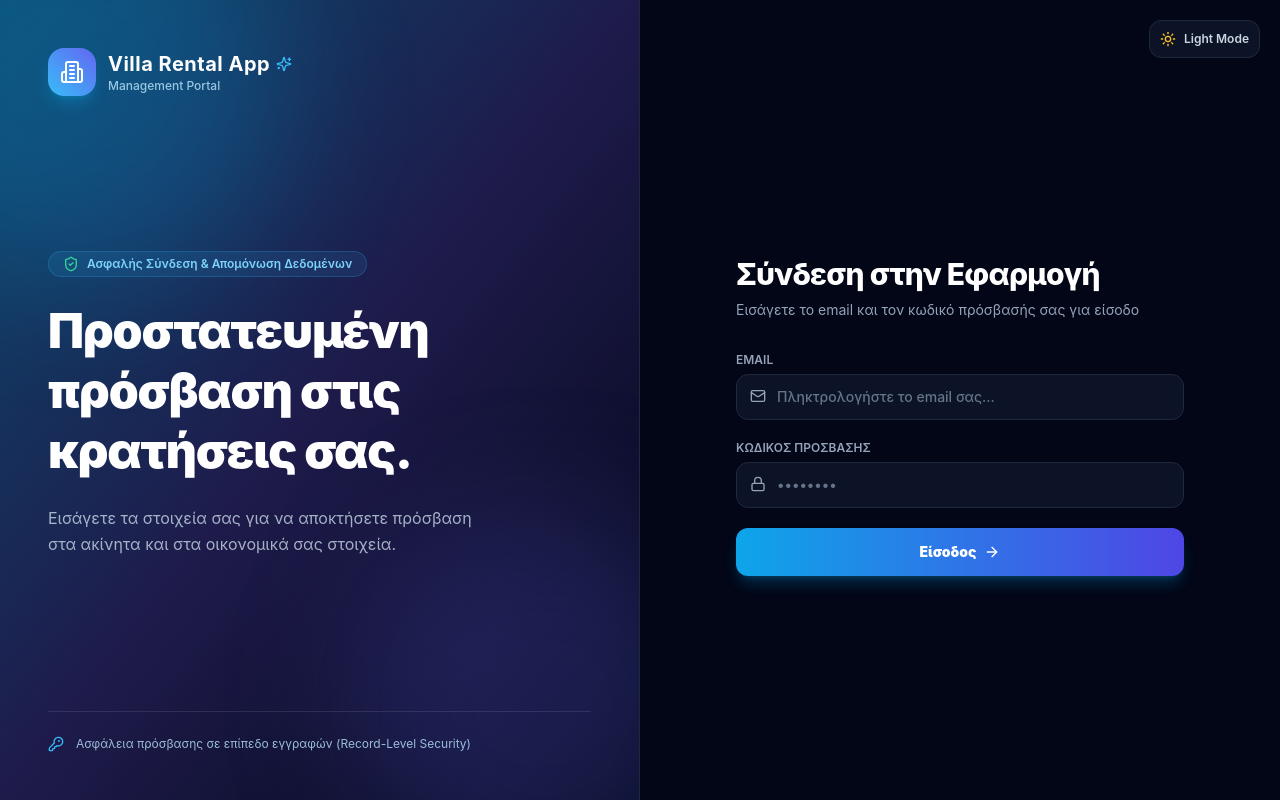
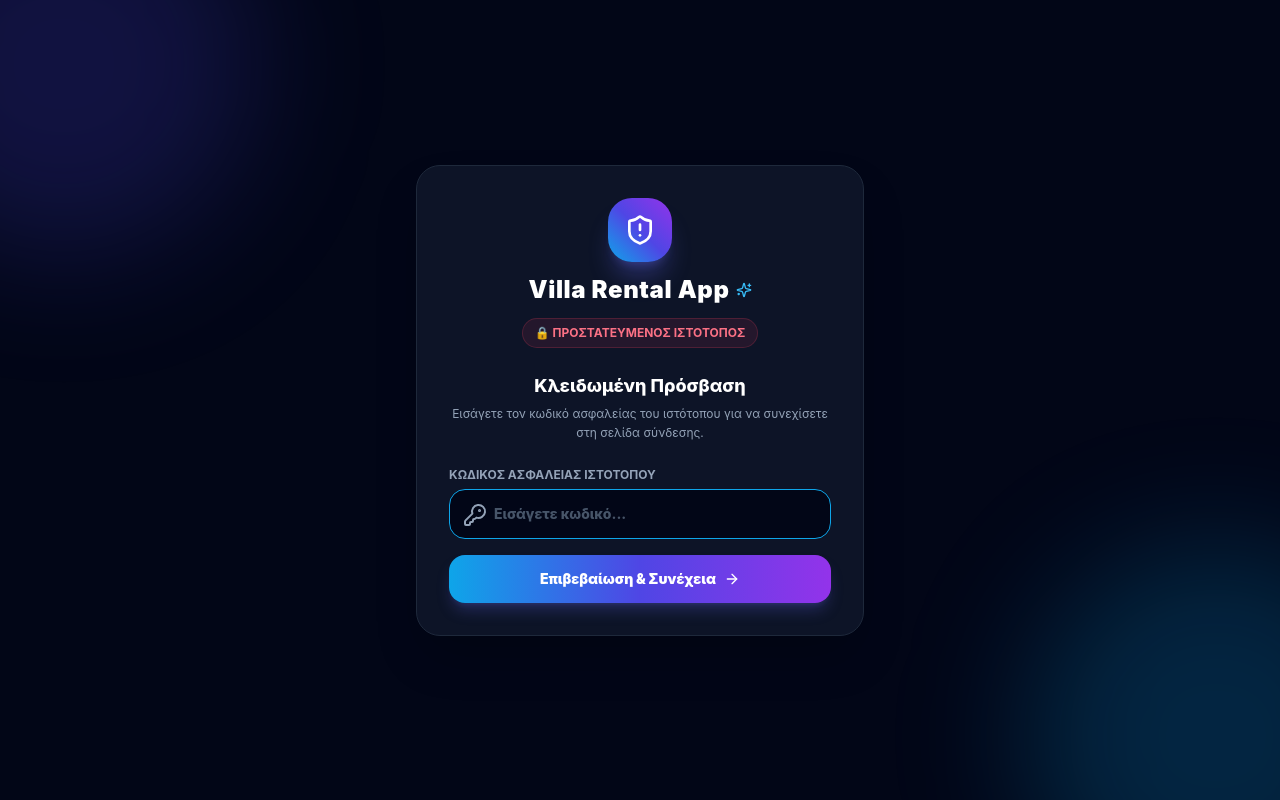
Before and after one commit to SkincGr/VillaRentalWeb, a Next.js app: page /login in a window 1280 px wide. Built offline with nearby package versions, Linux system fonts and the light colour scheme.

Commit message:
Implement Layer 1 site security gatekeeper lock screen prior to reaching login or dashboard

```diff
--- a/components/MainLayoutWrapper.tsx
+++ b/components/MainLayoutWrapper.tsx
@@ -2,37 +2,123 @@
 
 import { usePathname, useRouter } from 'next/navigation';
 import { useAuth } from '@/context/AuthContext';
-import { useEffect } from 'react';
+import { useEffect, useState } from 'react';
 import Sidebar from '@/components/Sidebar';
 import Header from '@/components/Header';
 import MobileBottomNav from '@/components/MobileBottomNav';
-import { Lock } from 'lucide-react';
+import { ShieldAlert, KeyRound, ArrowRight, Building2, Sparkles, Lock } from 'lucide-react';
 
 export default function MainLayoutWrapper({ children }: { children: React.ReactNode }) {
   const pathname = usePathname();
   const router = useRouter();
-  const { user, initialized, theme } = useAuth();
+  const { user, initialized, siteUnlocked, unlockSite, theme } = useAuth();
+
+  const [sitePasscode, setSitePasscode] = useState('');
+  const [sitePassError, setSitePassError] = useState('');
 
   const isLoginPage = pathname === '/login';
 
+  const handleUnlockSiteSubmit = (e?: React.FormEvent) => {
+    if (e) e.preventDefault();
+    if (!sitePasscode.trim()) {
+      setSitePassError('Παρακαλώ εισάγετε τον κωδικό ασφαλείας του ιστότοπου');
+      return;
+    }
+
+    const success = unlockSite(sitePasscode);
+    if (!success) {
+      setSitePassError('Λανθασμένος κωδικός ασφαλείας ιστότοπου');
+    } else {
+      setSitePassError('');
+    }
+  };
+
   useEffect(() => {
-    if (initialized && !user && !isLoginPage) {
+    if (initialized && siteUnlocked && !user && !isLoginPage) {
       router.replace('/login');
     }
-  }, [initialized, user, isLoginPage, router]);
+  }, [initialized, siteUnlocked, user, isLoginPage, router]);
+
+  // LAYER 1 PROTECTION: SITE GATEKEEPER LOCK (STOPS ANYONE BEFORE REACHING LOGIN OR DASHBOARD)
+  if (initialized && !siteUnlocked) {
+    return (
+      <div className="min-h-screen bg-slate-950 text-white flex items-center justify-center p-6 relative overflow-hidden">
+        {/* Glowing Background Orbs */}
+        <div className="absolute -top-32 -left-32 w-96 h-96 bg-indigo-600/20 rounded-full blur-3xl"></div>
+        <div className="absolute -bottom-32 -right-32 w-96 h-96 bg-sky-500/20 rounded-full blur-3xl"></div>
+
+        <div className="w-full max-w-md bg-slate-900/90 border border-slate-800 rounded-3xl p-8 shadow-2xl space-y-6 relative z-10 backdrop-blur-xl">
+          {/* Logo & Lock Header */}
+          <div className="text-center space-y-3">
+            <div className="w-16 h-16 rounded-3xl bg-gradient-to-tr from-sky-500 via-indigo-600 to-purple-600 flex items-center justify-center mx-auto shadow-xl shadow-indigo-500/30">
+              <ShieldAlert className="w-8 h-8 text-white" />
+            </div>
+            <h1 className="text-2xl font-black tracking-wide flex items-center justify-center gap-1.5 text-white">
+              Villa Rental App
+              <Sparkles className="w-4 h-4 text-sky-400" />
+            </h1>
+            <p className="text-xs text-rose-400 font-bold bg-rose-500/10 border border-rose-500/20 py-1.5 px-3 rounded-full inline-block">
+              🔒 ΠΡΟΣΤΑΤΕΥΜΕΝΟΣ ΙΣΤΟΤΟΠΟΣ
+            </p>
+          </div>
+
+          <div className="text-center space-y-1">
+            <h2 className="text-lg font-extrabold text-white">Κλειδωμένη Πρόσβαση</h2>
+            <p className="text-xs text-slate-400 leading-relaxed">
+              Εισάγετε τον κωδικό ασφαλείας του ιστότοπου για να συνεχίσετε στη σελίδα σύνδεσης.
+            </p>
+          </div>
+
+          <form onSubmit={handleUnlockSiteSubmit} className="space-y-4">
+            <div>
+              <label className="block text-xs font-bold uppercase mb-1.5 text-slate-400">
+                Κωδικός Ασφαλείας Ιστότοπου
+              </label>
+              <div className="relative">
+                <KeyRound className="w-4.5 h-4.5 text-slate-400 absolute left-3.5 top-3.5" />
+                <input
+                  type="password"
+                  value={sitePasscode}
+                  onChange={(e) => { setSitePasscode(e.target.value); setSitePassError(''); }}
+                  placeholder="Εισάγετε κωδικό..."
+                  className="w-full bg-slate-950 border border-slate-800 rounded-2xl pl-11 pr-4 py-3.5 text-sm font-extrabold text-white placeholder-slate-600 focus:outline-none focus:border-sky-500 transition-all"
+                  autoFocus
+                  required
+                />
+              </div>
+            </div>
+
+            {sitePassError && (
+              <p className="text-xs text-rose-400 font-bold bg-rose-500/10 border border-rose-500/20 p-3 rounded-xl text-center">
+                {sitePassError}
+              </p>
+            )}
+
+            <button
+              type="submit"
+              className="w-full bg-gradient-to-r from-sky-500 via-indigo-600 to-purple-600 text-white font-black py-3.5 rounded-2xl hover:from-sky-400 hover:to-purple-500 transition-all shadow-lg shadow-indigo-500/25 flex items-center justify-center gap-2 text-sm cursor-pointer"
+            >
+              <span>Επιβεβαίωση & Συνέχεια</span>
+              <ArrowRight className="w-4 h-4" />
+            </button>
+          </form>
+        </div>
+      </div>
+    );
+  }
 
   if (isLoginPage) {
     return <>{children}</>;
   }
 
-  // If user is not logged in or auth is initializing, lock the screen and redirect to /login
+  // LAYER 2 PROTECTION: USER LOGIN REDIRECT
   if (!initialized || !user) {
     return (
       <div className="min-h-screen bg-slate-950 text-white flex flex-col items-center justify-center gap-3">
         <div className="w-12 h-12 rounded-2xl bg-indigo-600/20 border border-indigo-500/30 flex items-center justify-center text-indigo-400">
           <Lock className="w-6 h-6 animate-pulse" />
         </div>
-        <p className="text-xs font-semibold text-slate-400">Απαιτείται σύνδεση με κωδικό πρόσβασης...</p>
+        <p className="text-xs font-semibold text-slate-400">Απαιτείται σύνδεση χρήστη...</p>
       </div>
     );
   }
--- a/context/AuthContext.tsx
+++ b/context/AuthContext.tsx
@@ -26,13 +26,18 @@ interface AuthContextType {
   theme: 'dark' | 'light';
   toggleTheme: () => void;
   initialized: boolean;
+  siteUnlocked: boolean;
+  unlockSite: (passcode: string) => boolean;
   login: (email: string, password: string) => Promise<{ success: boolean; error?: string }>;
   logout: () => void;
 }
 
 const AuthContext = createContext<AuthContextType | undefined>(undefined);
 
-// Valid registered accounts for secure login (Password: Skindilias2026!)
+// Valid site security passcodes (Layer 1 Gatekeeper)
+const SITE_SECURITY_PASSCODES = ['2026', 'skindilias', 'skindilias2026', 'villa2026', '1234'];
+
+// Valid registered accounts for user login (Layer 2)
 const REGISTERED_ACCOUNTS = [
   {
     email: 'skinkon@gmail.com',
@@ -52,6 +57,7 @@ const REGISTERED_ACCOUNTS = [
 
 export function AuthProvider({ children }: { children: React.ReactNode }) {
   const [user, setUser] = useState<UserSession | null>(null);
+  const [siteUnlocked, setSiteUnlocked] = useState<boolean>(false);
   const [selectedHouseId, setSelectedHouseId] = useState<number | 'ALL'>('ALL');
   const [assignedHouseIds, setAssignedHouseIds] = useState<number[]>([]);
   const [theme, setTheme] = useState<'dark' | 'light'>('dark');
@@ -71,6 +77,12 @@ export function AuthProvider({ children }: { children: React.ReactNode }) {
         } else {
           document.documentElement.classList.remove('dark');
         }
+      }
+
+      // Check Site Gatekeeper Status
+      const savedSiteUnlock = sessionStorage.getItem('vr_site_unlocked');
+      if (savedSiteUnlock === 'true') {
+        setSiteUnlocked(true);
       }
 
       const savedUser = localStorage.getItem('vr_session');
@@ -101,6 +113,19 @@ export function AuthProvider({ children }: { children: React.ReactNode }) {
     }
   };
 
+  // Layer 1: Unlock Site Protection Gatekeeper
+  const unlockSite = (passcodeInput: string): boolean => {
+    const cleanPass = passcodeInput.trim().toLowerCase();
+    if (SITE_SECURITY_PASSCODES.includes(cleanPass)) {
+      setSiteUnlocked(true);
+      if (typeof window !== 'undefined') {
+        sessionStorage.setItem('vr_site_unlocked', 'true');
+      }
+      return true;
+    }
+    return false;
+  };
+
   async function loadAssignedHouses(session: UserSession) {
     try {
       if (session.role === 'MANAGER' && session.managerId) {
@@ -126,6 +151,7 @@ export function AuthProvider({ children }: { children: React.ReactNode }) {
     }
   }
 
+  // Layer 2: User Login
   async function login(emailInput: string, passwordInput: string): Promise<{ success: boolean; error?: string }> {
     const cleanEmail = emailInput.trim().toLowerCase();
     const cleanPassword = passwordInput.trim();
@@ -134,7 +160,6 @@ export function AuthProvider({ children }: { children: React.ReactNode }) {
       return { success: false, error: 'Παρακαλώ συμπληρώστε email και κωδικό πρόσβασης' };
     }
 
-    // Match registered account
     const account = REGISTERED_ACCOUNTS.find(a => a.email.toLowerCase() === cleanEmail);
     if (!account) {
       return { success: false, error: 'Δεν βρέθηκε εγγεγραμμένος λογαριασμός με αυτό το email' };
@@ -210,6 +235,8 @@ export function AuthProvider({ children }: { children: React.ReactNode }) {
         theme,
         toggleTheme,
         initialized,
+        siteUnlocked,
+        unlockSite,
         login,
         logout
       }}
```
